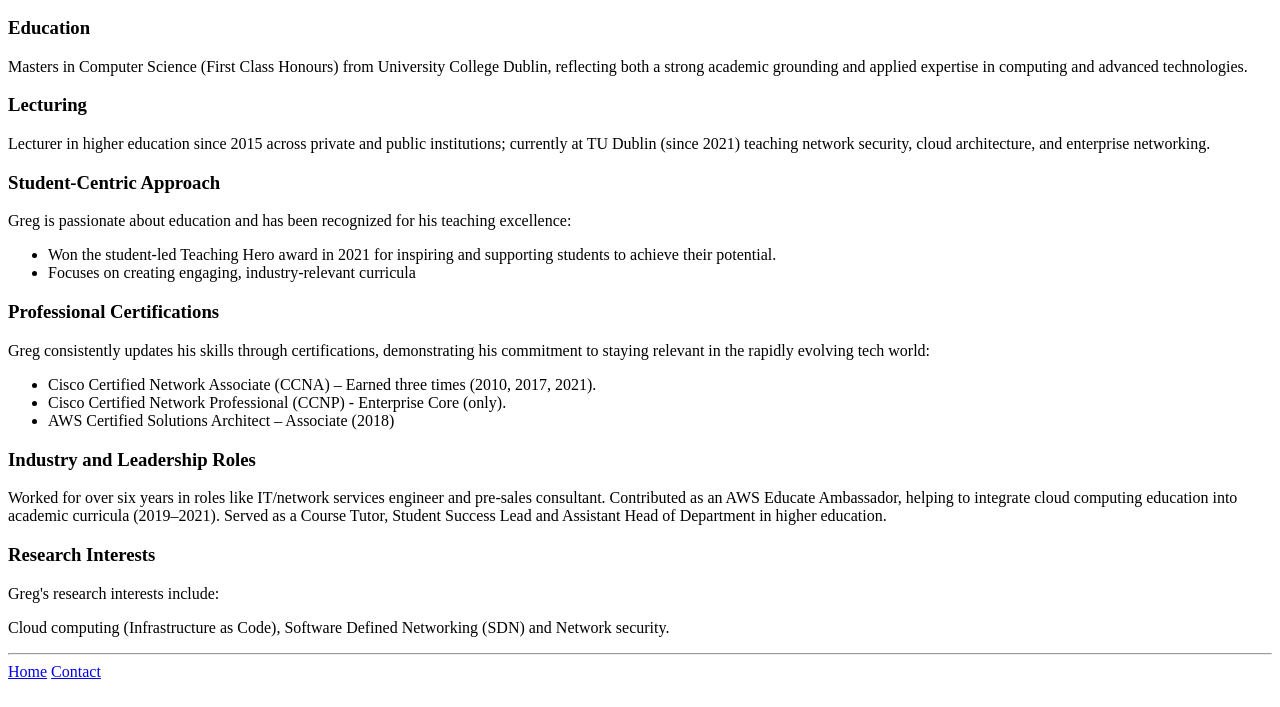
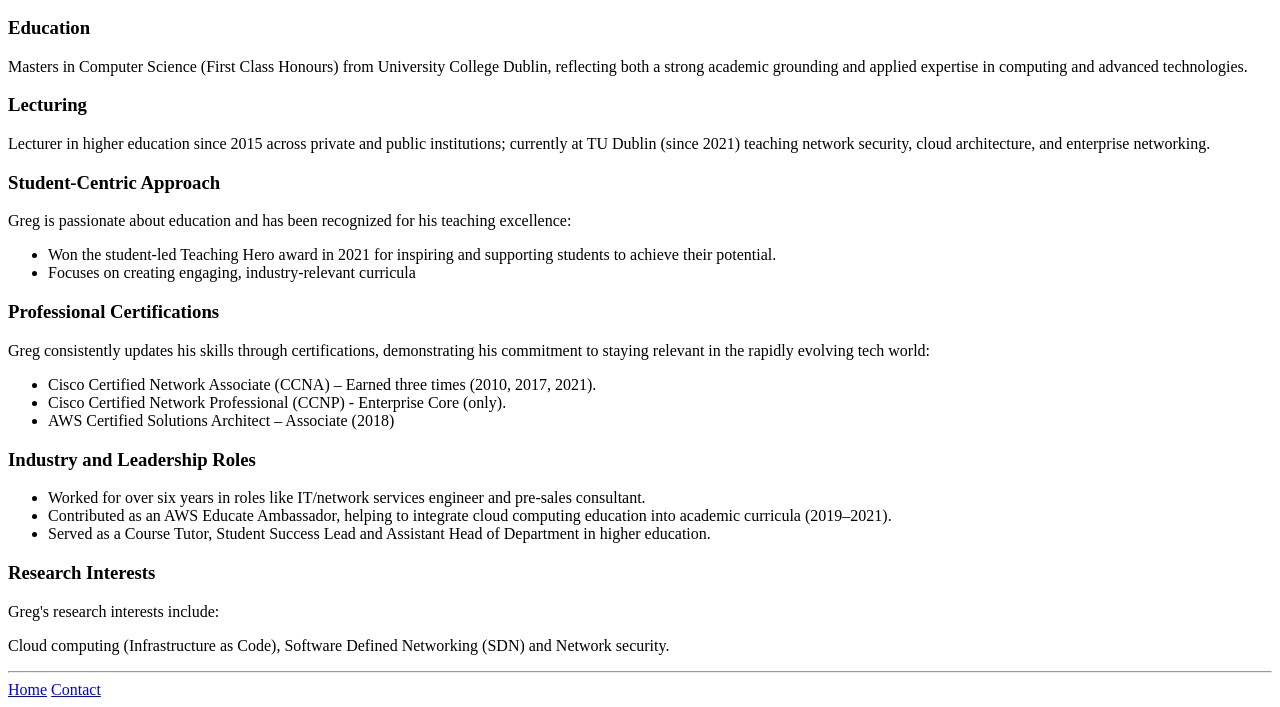
Before and after one commit to greg-south/portfolio, a plain HTML site: page public/about.html in a window 1280 px wide. Shown: the part 110-817 px from the top of the page. Drawn offline with Linux system fonts and the light colour scheme.

Commit message:
added ul on About page

```diff
--- a/public/about.html
+++ b/public/about.html
@@ -33,12 +33,13 @@ Greg is passionate about education and has been recognized for his teaching exce
     </ul>
 
 <h3>Industry and Leadership Roles</h3>
-Worked for over six years in roles like IT/network services engineer and pre-sales consultant.
+<ul>
+  <li>Worked for over six years in roles like IT/network services engineer and pre-sales consultant.</li>
 
-Contributed as an AWS Educate Ambassador, helping to integrate cloud computing education into academic curricula (2019–2021).
+  <li>Contributed as an AWS Educate Ambassador, helping to integrate cloud computing education into academic curricula (2019–2021).</li>
 
-Served as a Course Tutor, Student Success Lead and Assistant Head of Department in higher education.
-
+  <li>Served as a Course Tutor, Student Success Lead and Assistant Head of Department in higher education.</li>
+</ul>
 
 
 <h3>Research Interests</h3>
```
